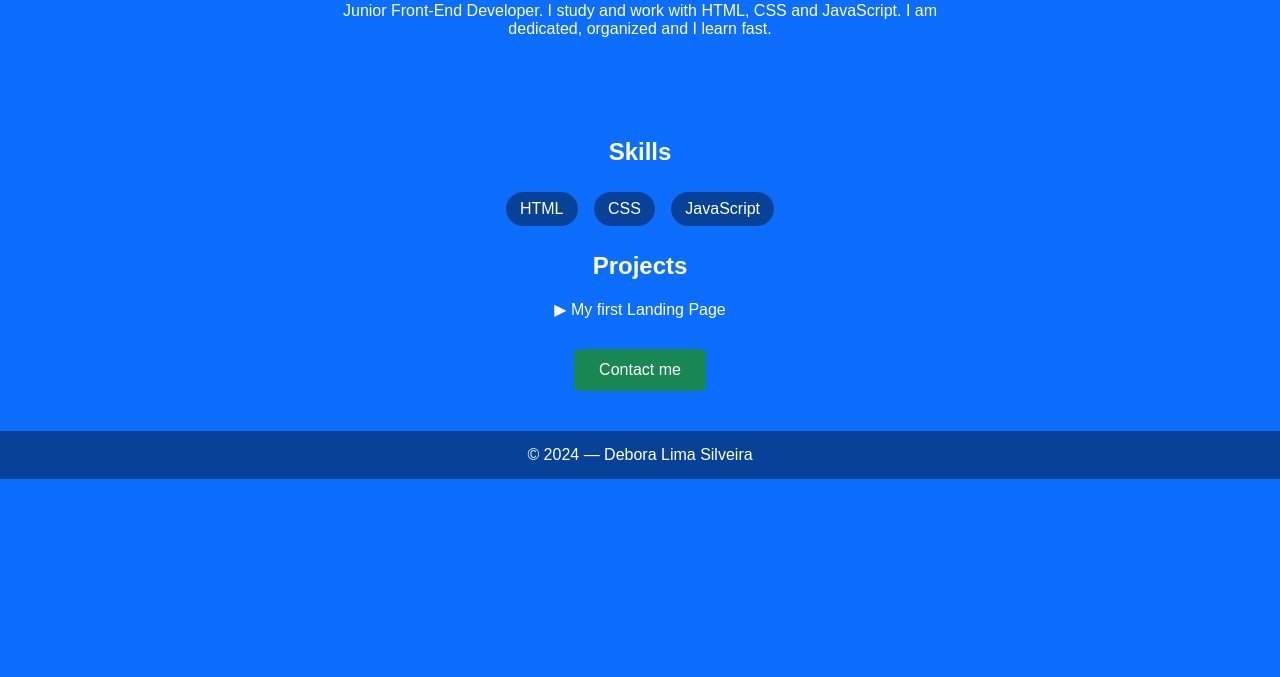
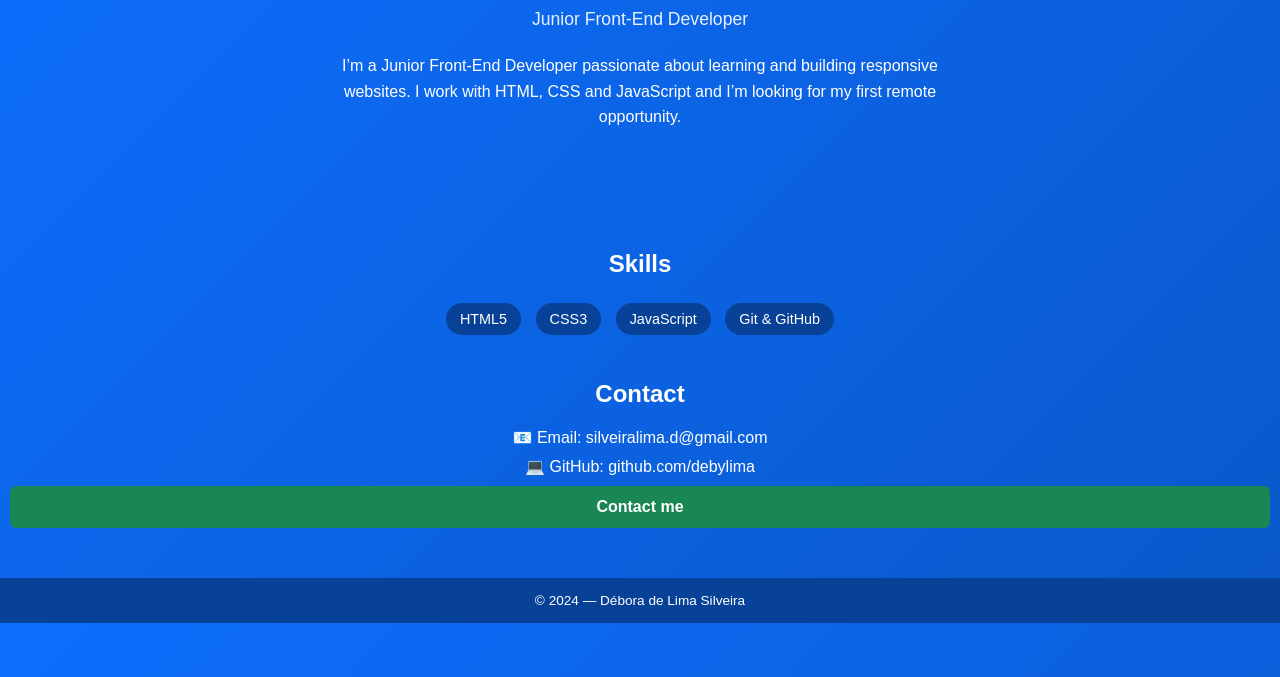
Before and after one commit to debylima/debylima.github.io, a plain HTML site: page index.html in a window 1280 px wide. Shown: the part 123-800 px from the top of the page. Drawn offline with Linux system fonts and the light colour scheme.

Commit message:
Revise index.html with updated name and styles
Updated personal information and enhanced styling.

```diff
--- a/index.html
+++ b/index.html
@@ -2,15 +2,14 @@
 <html lang="en">
 <head>
 <meta charset="UTF-8">
-<title>Debora Lima — Front-End Developer</title>
+<title>Débora de Lima Silveira | Front-End Developer</title>
 
 <style>
   body {
+    margin: 0;
     font-family: Arial, sans-serif;
-    background: #0d6efd;
+    background: linear-gradient(135deg,#0d6efd,#0a58ca);
     color: white;
-    margin: 0;
-    padding: 0;
     text-align: center;
   }
 
@@ -20,37 +19,53 @@
 
   h1 {
     margin: 0;
-    font-size: 2.5rem;
+    font-size: 2.6rem;
+  }
+
+  h2 {
+    margin-top: 40px;
+  }
+
+  .subtitle {
+    font-size: 1.1rem;
+    opacity: 0.9;
   }
 
   p {
     max-width: 600px;
     margin: 20px auto;
+    line-height: 1.6;
   }
 
   .skills span {
+    display: inline-block;
     background: #084298;
     padding: 8px 14px;
-    margin: 6px;
-    display: inline-block;
+    margin: 5px;
     border-radius: 20px;
+    font-size: 0.9rem;
   }
 
-  .projects a {
+  .contact a {
     display: block;
-    color: white;
+    color: #fff;
     text-decoration: none;
     margin: 10px;
+  }
+
+  .contact a:hover {
+    text-decoration: underline;
   }
 
   .btn {
     display: inline-block;
     background: #198754;
     color: white;
-    padding: 12px 25px;
+    margin-top: 25px;
+    padding: 12px 30px;
+    border-radius: 6px;
     text-decoration: none;
-    border-radius: 6px;
-    margin-top: 20px;
+    font-weight: bold;
   }
 
   .btn:hover {
@@ -58,9 +73,10 @@
   }
 
   footer {
-    background-color: #084298;
+    margin-top: 50px;
+    background: #084298;
     padding: 15px;
-    margin-top: 40px;
+    font-size: 0.85rem;
   }
 </style>
 </head>
@@ -68,37 +84,44 @@
 <body>
 
 <header>
-  <h1>Debora Lima</h1>
+  <h1>Débora de Lima Silveira</h1>
+  <p class="subtitle">Junior Front-End Developer</p>
+
   <p>
-    Junior Front-End Developer.
-    I study and work with HTML, CSS and JavaScript.
-    I am dedicated, organized and I learn fast.
+    I’m a Junior Front-End Developer passionate about learning and building responsive websites.
+    I work with HTML, CSS and JavaScript and I’m looking for my first remote opportunity.
   </p>
 </header>
 
 <section class="skills">
   <h2>Skills</h2>
-  <span>HTML</span>
-  <span>CSS</span>
+  <span>HTML5</span>
+  <span>CSS3</span>
   <span>JavaScript</span>
+  <span>Git & GitHub</span>
 </section>
 
-<section class="projects">
-  <h2>Projects</h2>
-  <a href="https://debylima.github.io/landing-page" target="_blank">
-    ▶ My first Landing Page
+<section class="contact">
+  <h2>Contact</h2>
+
+  <a href="mailto:silveiralima.d@gmail.com">
+    📧 Email: silveiralima.d@gmail.com
+  </a>
+
+  <a href="https://github.com/debylima" target="_blank">
+    💻 GitHub: github.com/debylima
+  </a>
+
+  <a
+    class="btn"
+    href="https://mail.google.com/mail/?view=cm&to=silveiralima.d@gmail.com"
+    target="_blank">
+    Contact me
   </a>
 </section>
 
-<a
- class="btn"
- href="https://mail.google.com/mail/?view=cm&to=silveiralimad@gmail.com"
- target="_blank">
- Contact me
-</a>
-
 <footer>
-  © 2024 — Debora Lima Silveira
+  © 2024 — Débora de Lima Silveira
 </footer>
 
 </body>
```
